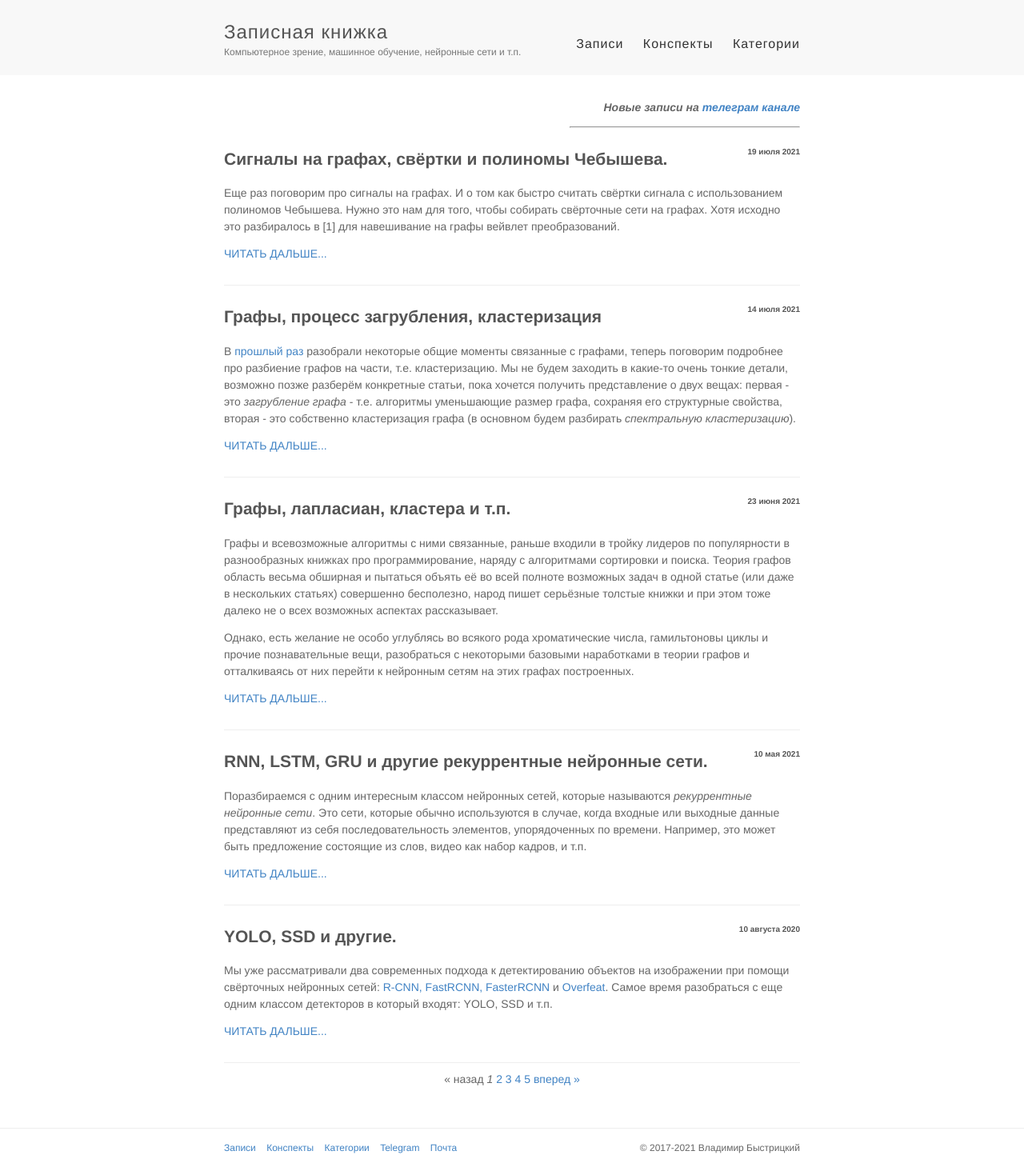
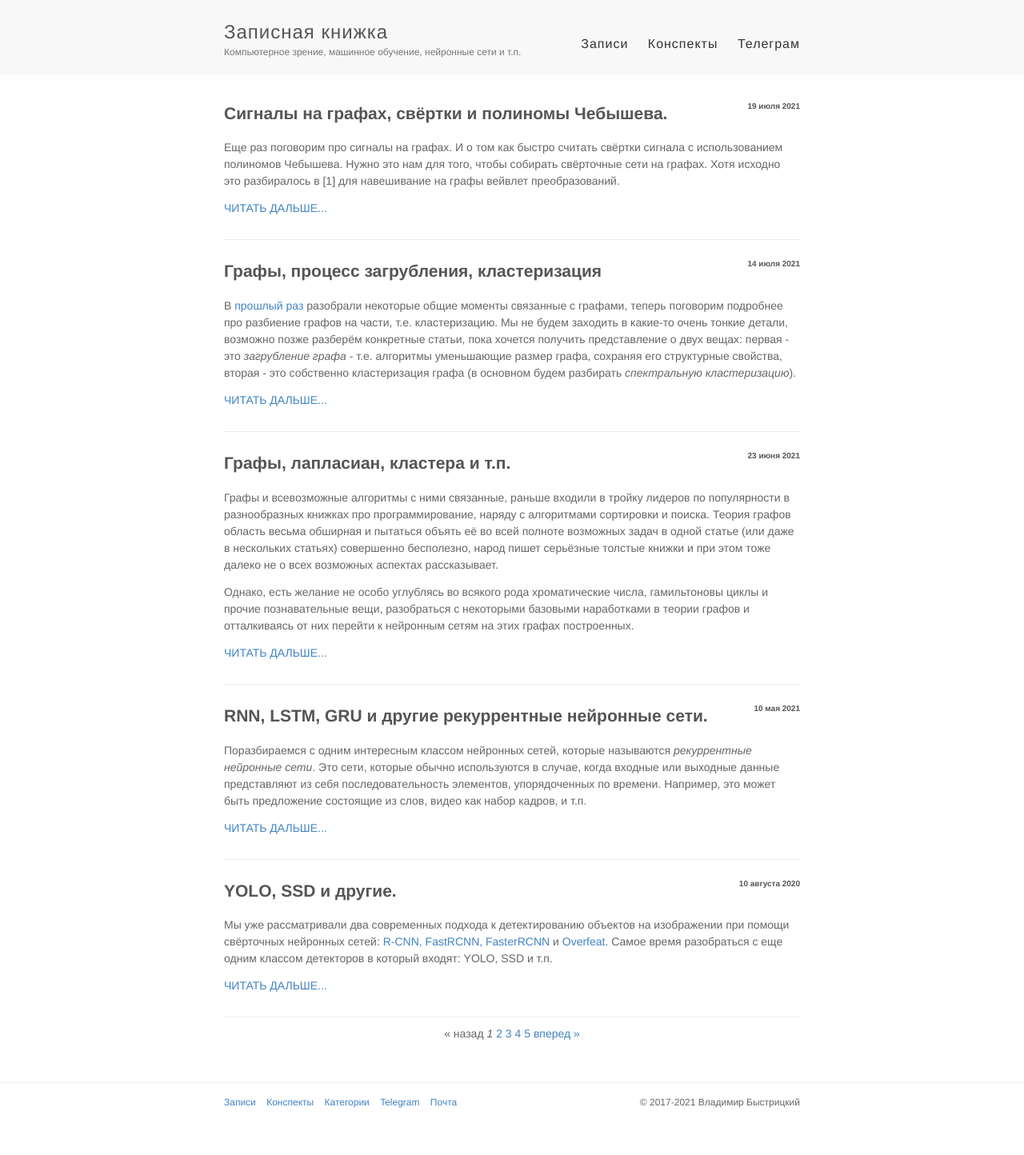
Before and after one commit to vbystricky/vbystricky.github.io, a Jekyll site: the page built from index.html, in a window 1280 px wide. Shown: the whole page at 80% size. Built offline with Jekyll 4.4.1, drawn with Linux system fonts in a browser that asks for light colours; the list of posts is cut into pages by our own code; after the commit the page ends 1387 px from its top, so only the background shows below that.

Commit message:
Move link to telegram to top menu

```diff
--- a/_includes/title.html
+++ b/_includes/title.html
@@ -8,6 +8,8 @@
             <nav>
                 <a href="{{ site.baseurl }}/">Записи</a>
                 <a href="{{ site.baseurl }}/article_notes_index.html">Конспекты</a>
+                <a href="https://t.me/vbnotes">Телеграм</a>
+                <!--
                 <a href="{{ site.baseurl }}/categories.html">Категории</a>
                 <!--
                 Set container max-width in style.css to 800px
--- a/_layouts/default.html
+++ b/_layouts/default.html
@@ -8,7 +8,7 @@
         {% include title.html %}
 
         <div class="content container">
-            <p align=right> <b><i>Новые записи на <a href="https://t.me/vbnotes">телеграм канале</a></i></b><hr align=right style="width:40%"></p>
+            <!--<p align=right> <b><i>Новые записи на <a href="https://t.me/vbnotes">телеграм канале</a></i></b><hr align=right style="width:40%"></p>-->
             {{ content }}
         </div>
 
```
